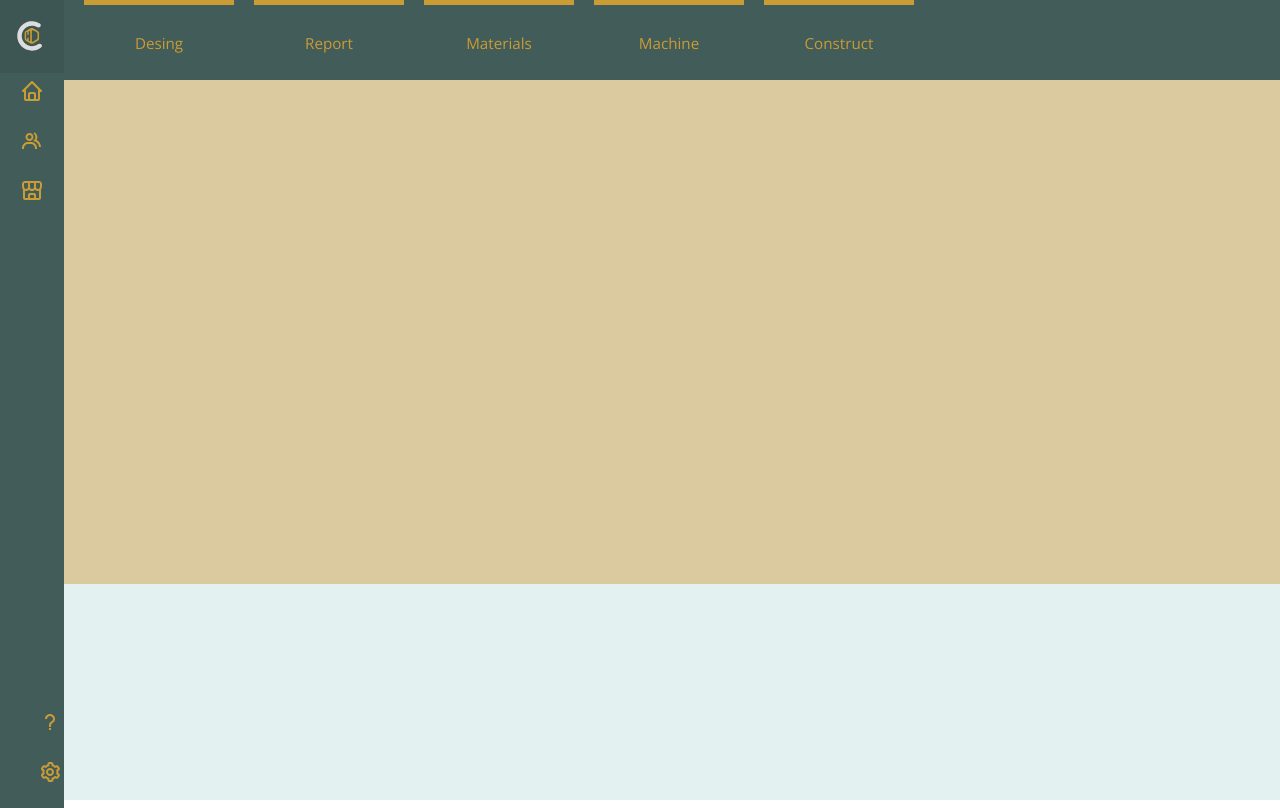
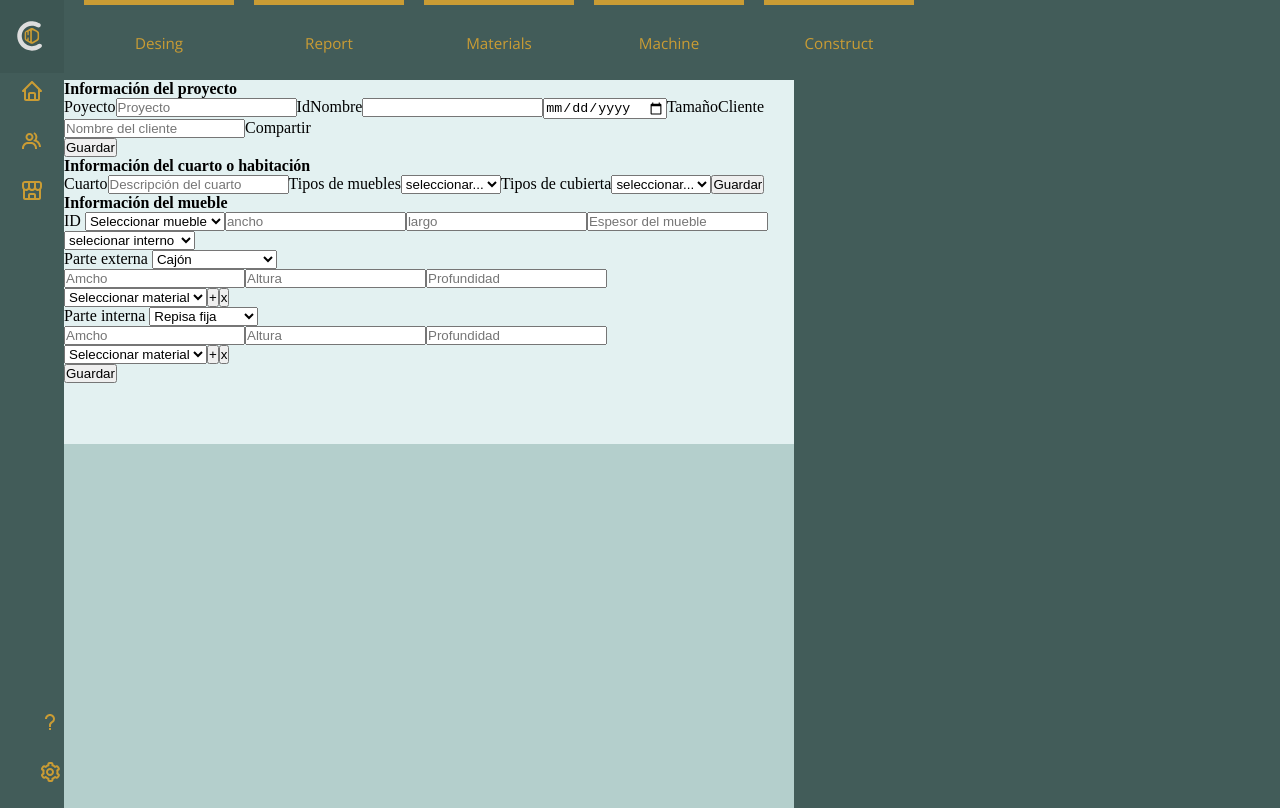
Before and after one commit to rafael-roja-r/Appchaidesing, a React (Create React App) app: page / in a window 1280 px wide. Both pictures are taken after a click on the button "Desing". Built offline with nearby package versions, Linux system fonts and the light colour scheme.

Commit message:
update componets desing file

```diff
--- a/src/App.scss
+++ b/src/App.scss
@@ -236,10 +236,52 @@ $fonts_ps:'Poppins', sans-serif;
 
       .desing {
         width: 100%;
-        height: 100%;
-        background: #dbc99f;
+        height: 91vh;
+        display: flex;
+        flex-wrap: wrap;
+        animation: loopx .6s linear;
 
+        .desing__conten{
+          width: 60%;
+          height: 100%;
+          background: $color-bc;
+          animation: loopx .6s linear;
 
+          .desing__container__canvas{
+            width: 100%;
+            height: 50%;
+
+            .desing__canvas{
+              width: 100%;
+              height: 100%;
+              background: $color-bg;
+              animation: loopx .6s linear;
+            }
+          }
+          .desing__descrip__canvas{
+            width: 100%;
+            height: 50%;
+            overflow-y: scroll;
+            animation: loopx .6s linear;
+          }
+        }
+
+        .desing__cotizar{
+          width: 40%;
+          height: 100%;
+          background: $color-hv;
+          animation: loopx 1s linear;
+        }
+        @keyframes loopx {
+          0%{
+            transform: translatey(-1%);
+            opacity: 0%;
+          }
+          100%{
+            transform: translatey(0%);
+            opacity: 100%;
+          }
+        }
       }
     }
   }
--- a/src/componets/Desing.jsx
+++ b/src/componets/Desing.jsx
@@ -4,7 +4,113 @@ const Desing = ()=>{
     return(
         <div className="desing">
             <div className="desing__conten">
-                <canvas id="myCanvas" width="500" height="500"></canvas>
+               <div className="desing__container__canvas">
+               <div className="desing__canvas">
+                <div className="desing__proyecto">
+                <form >
+                    <h4>Información del proyecto</h4>
+                    <label htmlFor="">Poyecto</label>
+                    <input type="text" id="proyect" name="poryecto"  placeholder="Proyecto" />
+                    <label htmlFor="" id="id" placeholder="id">Id</label>
+                    <label id="name">Nombre</label>
+                    <input type="text" id="name"  />
+                    <input type="date" id="date" />
+                    <label id="zise">Tamaño</label>
+                    <label id="client">Cliente</label>
+                    <input type="text" id="cliemt" name="client" placeholder="Nombre del cliente"/>
+                    <label id="conpartir">Compartir</label>
+                </form>
+                <button type="submit">Guardar</button>
+                </div>
+
+                <div className="desing__cuarto">
+                <h4>Información del cuarto o habitación</h4>
+                    <label >Cuarto</label>
+                    <input type="text" id="cuarto" name="cuarto" placeholder="Descripción del cuarto" />
+                    <label >Tipos de muebles</label>
+                    <select name="" id="tipos_m">
+                        <option value="">seleccionar...</option>
+                    </select>
+                    <label >Tipos de cubierta</label>
+                    <select name="" id="tipos_c">
+                        <option value="">seleccionar...</option>
+                    </select>
+
+                    <button type="submit">Guardar</button>
+                </div>
+
+                <div className="desing__muebles">
+                <h4>Información del mueble</h4>
+
+                 <form >
+                    <label id="dsm" >ID </label>
+                    <select name="" id="dsms">
+                         <option value="">Seleccionar mueble</option>
+                        </select>
+                    <input type="number" id="ancho" placeholder="ancho" />
+                    <input type="number" id="largo" placeholder="largo" />
+                    <input type="number" id="profundidad" placeholder="Espesor del mueble" />
+
+                    <select name="" id="">
+                        <option id="#dpin" value="">selecionar interno</option>
+                        <option id="#pex" value="">selecionar externa</option>
+                    </select>
+                    <div id="dpex" className="desing__partes__externa">
+                        <label >Parte externa </label>
+                        <select name="" id="">
+                            <option value="">Cajón</option>
+                            <option value="">Puerta</option>
+                            <option value="">Puerta deslizable</option>
+                            <option value="">Libre</option>
+                        </select>
+                        <div className="desing__input__externa">
+                            <input type="number" placeholder="Amcho"  />
+                            <input type="number" placeholder="Altura"  />
+                            <input type="number" placeholder="Profundidad"  />
+                        </div>
+                        <select name="" id="">
+                            <option value="">Seleccionar material</option>
+                        </select>
+                        <button >+</button>
+                        <button >x</button>
+                    </div>
+                    <div id="dpin" className="desing__partes__externa">
+                    <label >Parte interna </label>
+                        <select name="" id="">
+                            <option value="">Repisa fija</option>
+                            <option value="">Repisa movil</option>
+                            <option value="">Parante</option>
+                            <option value="">Tubo de closet</option>
+                            <option value="">Cajón interno</option>
+                            <option value="">Bloque</option>
+                        </select>
+                        <div className="desing__input__externa">
+                            <input type="number" placeholder="Amcho"  />
+                            <input type="number" placeholder="Altura"  />
+                            <input type="number" placeholder="Profundidad"  />
+                        </div>
+                        <select name="" id="">
+                            <option value="">Seleccionar material</option>
+                        </select>
+                        <button >+</button>
+                        <button >x</button>
+                    </div>
+                 </form>
+                 <button>Guardar</button>
+                </div>
+
+
+               </div>
+
+               </div>
+               <div className="desing__descrip__canvas">
+
+
+               </div>
+            </div>
+
+            <div className="desing__cotizar">
+
             </div>
         </div>
     );
```
Also changed, not shown: src/json/parte.json (+6 -1 lines).
